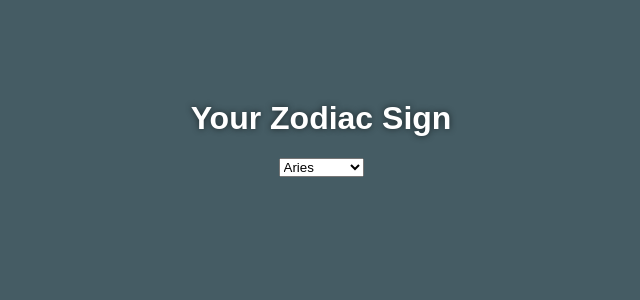
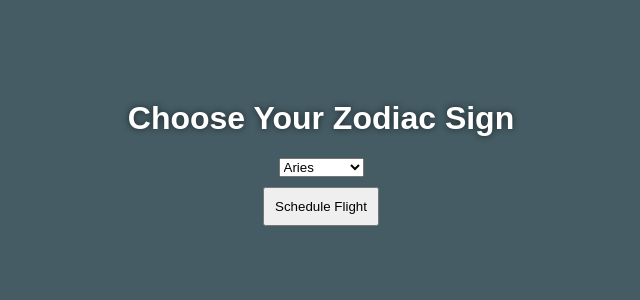
Before and after one commit to AleksanderCichon/BHL2024, a Flask app: page /choose-space in a window 1280 px wide. Shown: the top 300 px of the page, without its empty margins (319-959 px from the left). Run offline with Flask 3, Linux system fonts and the light colour scheme.

Commit message:
submit button

```diff
--- a/templates/choose_space.html
+++ b/templates/choose_space.html
@@ -7,7 +7,7 @@
     <link rel="stylesheet" href="{{ url_for('static', filename='style.css') }}">
 </head>
 <body>
-    <h1>Your Zodiac Sign</h1>
+    <h1>Choose Your Zodiac Sign</h1>
     <div id = "container">
         <select name="zodiac_signs" id="zodiac_signs">
             <option value="aries">Aries</option>
@@ -23,6 +23,10 @@
             <option value="aquarius">Aquarius</option>
             <option value="pisces">Pisces</option>
           </select>
+
+          <form action="schedule_zodiac_flight" method="post">
+            <input type="submit" value="Schedule Flight">
+         </form>
     </div>
 </body>
 </html>
```
